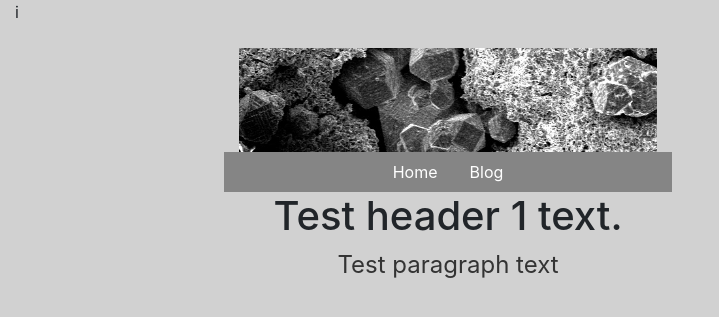
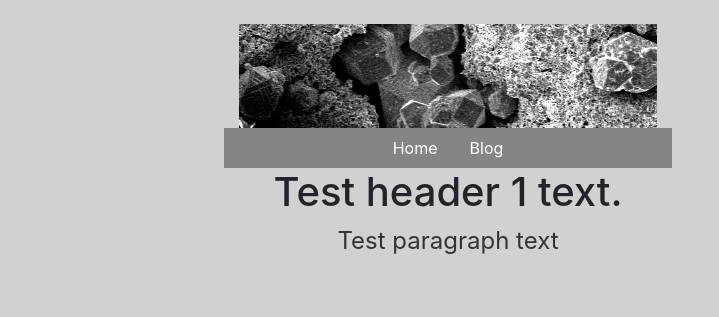
Before and after one commit to emilyripka/nano_NMR, a Jekyll site: the page built from index.html, in a window 1280 px wide. Shown: the top 317 px of the page, without its empty margins (0-719 px from the left). Built offline with Jekyll 4.4.1, drawn with Linux system fonts in a browser that asks for light colours.

```diff
--- a/_layouts/default.html
+++ b/_layouts/default.html
@@ -16,16 +16,16 @@
    </head>
    <body style='background:#d1d1d1'>
       <div class='container-fluid'>
-i	 <div class='row'>
+	 <div class='row'>
 	    <div class='col-xl'>
 	       &nbsp;
  	    </div>
 	 </div>
-         <div class="row" style="border: none">
+         <div class="row col-centered text-center" style="border: none">
             <div class='col-sm-3'>
 	    </div>
             <div class="col-md">
-              <img src="/nano_NMR/images/SEMbanner.jpg" class="img-fluid" alt="Banner" style="width:600px;">
+  	       <img src="/nano_NMR/images/SEMbanner.jpg" class="img-fluid" alt="Banner"><!-- style="width:600px;"-->
             </div>
 	    <div class='col-sm-3'>
 	    </div>
```
